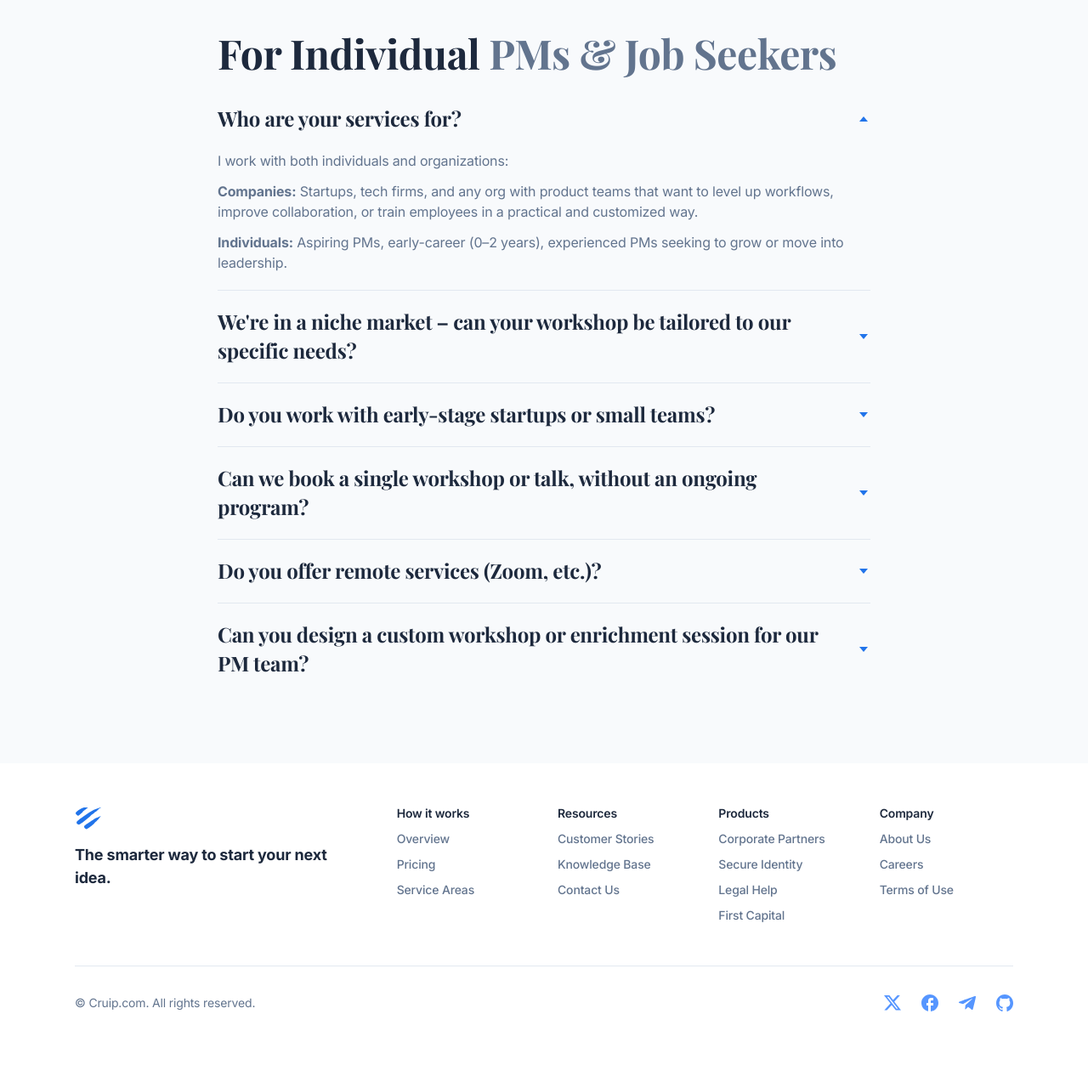
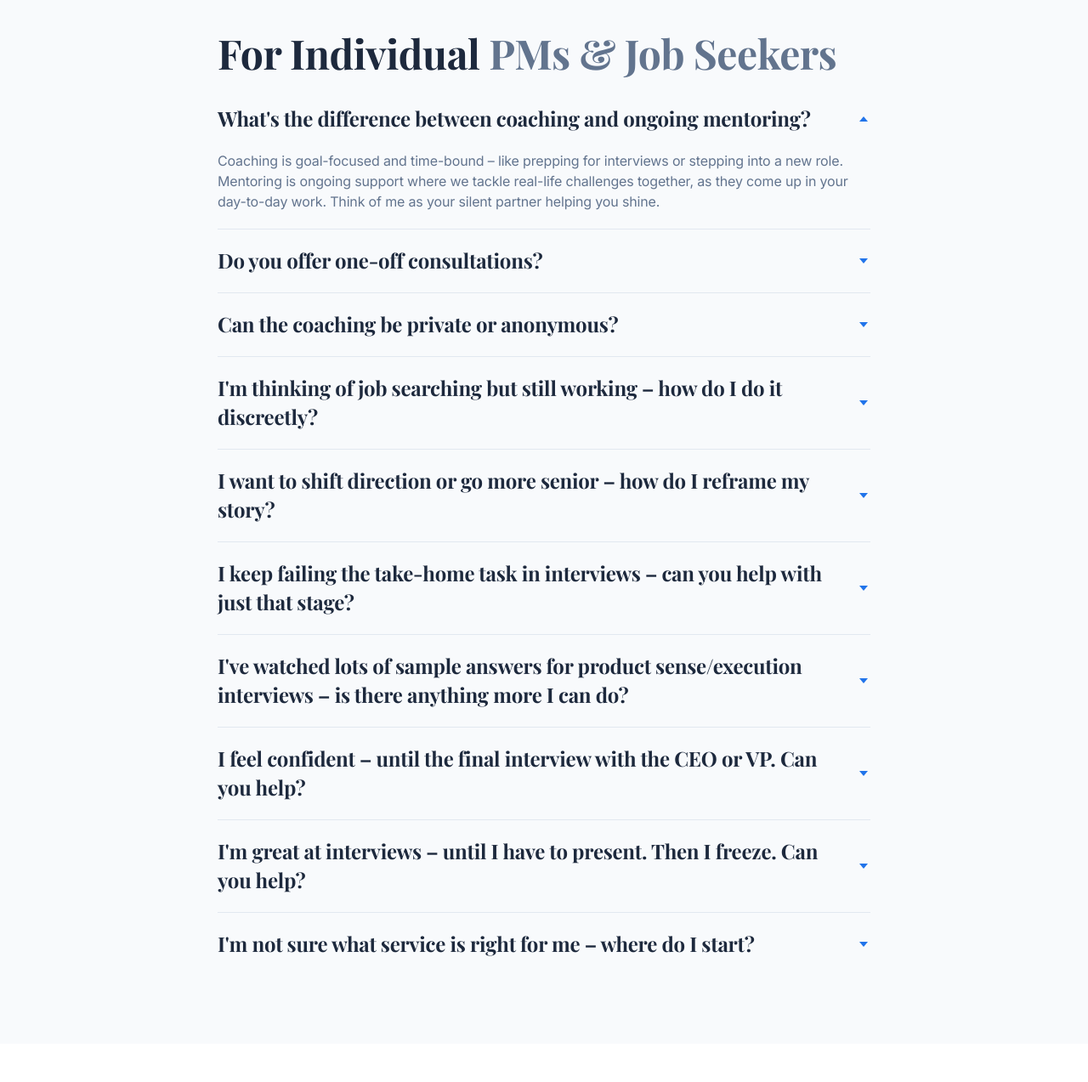
Before and after one commit to RachelFrenkelBH/RachelFrenkelBH.github.io, a website: page pricing.html in a window 1280 px wide. Shown: the part 1260-2533 px from the top of the page at 85% size. Before the commit the page ends 2483 px from the top, so only its background shows below. Drawn offline with nearby package versions, Linux system fonts and the light colour scheme; a web font is replaced by a local one.

Commit message:
pricing page

```diff
--- a/pricing.html
+++ b/pricing.html
@@ -1078,7 +1078,7 @@
                         <ul class="max-w-3xl mx-auto divide-y divide-slate-200">
                             <li x-data="{ expanded: true }">
                                 <button class="h4 font-playfair-display flex items-center justify-between w-full text-left py-5" @click="expanded = !expanded" :aria-expanded="expanded">
-                                    <span>Who are your services for?</span>
+                                    <span>What's the difference between coaching and ongoing mentoring?</span>
                                     <svg class="w-4 h-4 fill-current text-blue-600 shrink-0 ml-8" :class="{'rotate-180': expanded}" viewBox="0 0 16 16">
                                         <path d="m3 5 5 6 5-6z" />
                                     </svg>
@@ -1088,75 +1088,125 @@
                                     class="text-slate-500 overflow-hidden transition-all duration-300 ease-in-out"
                                     :style="expanded ? 'max-height: ' + $refs.item.scrollHeight + 'px; opacity: 1' : 'max-height: 0; opacity: 0'"
                                 >
-                                    <div class="pb-5">
-                                        <p class="mb-3">I work with both individuals and organizations:</p>
-                                        <p class="mb-3"><strong>Companies:</strong> Startups, tech firms, and any org with product teams that want to level up workflows, improve collaboration, or train employees in a practical and customized way.</p>
-                                        <p><strong>Individuals:</strong> Aspiring PMs, early-career (0–2 years), experienced PMs seeking to grow or move into leadership.</p>
-                                    </div>
+                                    <p class="pb-5">
+                                        Coaching is goal-focused and time-bound – like prepping for interviews or stepping into a new role. Mentoring is ongoing support where we tackle real-life challenges together, as they come up in your day-to-day work. Think of me as your silent partner helping you shine.
+                                    </p>
                                 </div>
                             </li>
                             <li x-data="{ expanded: false }">
                                 <button class="h4 font-playfair-display flex items-center justify-between w-full text-left py-5" @click="expanded = !expanded" :aria-expanded="expanded">
-                                    <span>We're in a niche market – can your workshop be tailored to our specific needs?</span>
+                                    <span>Do you offer one-off consultations?</span>
                                     <svg class="w-4 h-4 fill-current text-blue-600 shrink-0 ml-8" :class="{'rotate-180': expanded}" viewBox="0 0 16 16">
                                         <path d="m3 5 5 6 5-6z" />
                                     </svg>
                                 </button>
                                 <div x-ref="item" class="text-slate-500 overflow-hidden transition-all duration-300 ease-in-out" :style="expanded ? 'max-height: ' + $refs.item.scrollHeight + 'px; opacity: 1' : 'max-height: 0; opacity: 0'">
                                     <p class="pb-5">
-                                        Absolutely. All workshops and talks are tailored to your product domain – with relevant examples, exercises, and real conversations that address your actual challenges.
+                                        Yes! I offer short-term, focused consultations when you need clarity or feedback on something specific.
                                     </p>
                                 </div>
                             </li>
                             <li x-data="{ expanded: false }">
                                 <button class="h4 font-playfair-display flex items-center justify-between w-full text-left py-5" @click="expanded = !expanded" :aria-expanded="expanded">
-                                    <span>Do you work with early-stage startups or small teams?</span>
+                                    <span>Can the coaching be private or anonymous?</span>
                                     <svg class="w-4 h-4 fill-current text-blue-600 shrink-0 ml-8" :class="{'rotate-180': expanded}" viewBox="0 0 16 16">
                                         <path d="m3 5 5 6 5-6z" />
                                     </svg>
                                 </button>
                                 <div x-ref="item" class="text-slate-500 overflow-hidden transition-all duration-300 ease-in-out" :style="expanded ? 'max-height: ' + $refs.item.scrollHeight + 'px; opacity: 1' : 'max-height: 0; opacity: 0'">
                                     <p class="pb-5">
-                                        Yes! I've helped many young startups build product foundations, work processes, and initial product leadership.
+                                        Absolutely. I fully respect confidentiality and can work without any public exposure if you prefer.
                                     </p>
                                 </div>
                             </li>
                             <li x-data="{ expanded: false }">
                                 <button class="h4 font-playfair-display flex items-center justify-between w-full text-left py-5" @click="expanded = !expanded" :aria-expanded="expanded">
-                                    <span>Can we book a single workshop or talk, without an ongoing program?</span>
+                                    <span>I'm thinking of job searching but still working – how do I do it discreetly?</span>
                                     <svg class="w-4 h-4 fill-current text-blue-600 shrink-0 ml-8" :class="{'rotate-180': expanded}" viewBox="0 0 16 16">
                                         <path d="m3 5 5 6 5-6z" />
                                     </svg>
                                 </button>
                                 <div x-ref="item" class="text-slate-500 overflow-hidden transition-all duration-300 ease-in-out" :style="expanded ? 'max-height: ' + $refs.item.scrollHeight + 'px; opacity: 1' : 'max-height: 0; opacity: 0'">
                                     <p class="pb-5">
-                                        Of course – any service can be booked as a one-time engagement.
+                                        We'll start by examining why you're considering a change. Sometimes we can reshape your current role to meet your needs. If you decide to search, we'll craft a low-profile plan with steps you can take quietly and strategically.
                                     </p>
                                 </div>
                             </li>
                             <li x-data="{ expanded: false }">
                                 <button class="h4 font-playfair-display flex items-center justify-between w-full text-left py-5" @click="expanded = !expanded" :aria-expanded="expanded">
-                                    <span>Do you offer remote services (Zoom, etc.)?</span>
+                                    <span>I want to shift direction or go more senior – how do I reframe my story?</span>
                                     <svg class="w-4 h-4 fill-current text-blue-600 shrink-0 ml-8" :class="{'rotate-180': expanded}" viewBox="0 0 16 16">
                                         <path d="m3 5 5 6 5-6z" />
                                     </svg>
                                 </button>
                                 <div x-ref="item" class="text-slate-500 overflow-hidden transition-all duration-300 ease-in-out" :style="expanded ? 'max-height: ' + $refs.item.scrollHeight + 'px; opacity: 1' : 'max-height: 0; opacity: 0'">
                                     <p class="pb-5">
-                                        Yes – all services can be delivered remotely: talks, workshops, individual or team coaching.
+                                        We'll clarify your goals first, then shape your career story to highlight the strengths, achievements, and patterns that align with where you want to go – even if it's different from your past roles. You'll come out with a compelling narrative that feels true and works.
                                     </p>
                                 </div>
                             </li>
                             <li x-data="{ expanded: false }">
                                 <button class="h4 font-playfair-display flex items-center justify-between w-full text-left py-5" @click="expanded = !expanded" :aria-expanded="expanded">
-                                    <span>Can you design a custom workshop or enrichment session for our PM team?</span>
+                                    <span>I keep failing the take-home task in interviews – can you help with just that stage?</span>
                                     <svg class="w-4 h-4 fill-current text-blue-600 shrink-0 ml-8" :class="{'rotate-180': expanded}" viewBox="0 0 16 16">
                                         <path d="m3 5 5 6 5-6z" />
                                     </svg>
                                 </button>
                                 <div x-ref="item" class="text-slate-500 overflow-hidden transition-all duration-300 ease-in-out" :style="expanded ? 'max-height: ' + $refs.item.scrollHeight + 'px; opacity: 1' : 'max-height: 0; opacity: 0'">
                                     <p class="pb-5">
-                                        Definitely. Let's start with a short call and find the topic and format that suits your goals, context, and team maturity.
+                                        Yes. I offer focused support for take-home assignments – from understanding the brief to refining your answers, improving the structure and narrative, rehearsing your delivery, and getting real feedback. Many PMs have nailed this stage after working with me.
+                                    </p>
+                                </div>
+                            </li>
+                            <li x-data="{ expanded: false }">
+                                <button class="h4 font-playfair-display flex items-center justify-between w-full text-left py-5" @click="expanded = !expanded" :aria-expanded="expanded">
+                                    <span>I've watched lots of sample answers for product sense/execution interviews – is there anything more I can do?</span>
+                                    <svg class="w-4 h-4 fill-current text-blue-600 shrink-0 ml-8" :class="{'rotate-180': expanded}" viewBox="0 0 16 16">
+                                        <path d="m3 5 5 6 5-6z" />
+                                    </svg>
+                                </button>
+                                <div x-ref="item" class="text-slate-500 overflow-hidden transition-all duration-300 ease-in-out" :style="expanded ? 'max-height: ' + $refs.item.scrollHeight + 'px; opacity: 1' : 'max-height: 0; opacity: 0'">
+                                    <p class="pb-5">
+                                        Absolutely. Frameworks like CIRCLES, STAR, or GIST can help, but the key is finding one that feels natural to you. We'll pick the best fit, customize your approach, and practice until you feel confident and compelling.
+                                    </p>
+                                </div>
+                            </li>
+                            <li x-data="{ expanded: false }">
+                                <button class="h4 font-playfair-display flex items-center justify-between w-full text-left py-5" @click="expanded = !expanded" :aria-expanded="expanded">
+                                    <span>I feel confident – until the final interview with the CEO or VP. Can you help?</span>
+                                    <svg class="w-4 h-4 fill-current text-blue-600 shrink-0 ml-8" :class="{'rotate-180': expanded}" viewBox="0 0 16 16">
+                                        <path d="m3 5 5 6 5-6z" />
+                                    </svg>
+                                </button>
+                                <div x-ref="item" class="text-slate-500 overflow-hidden transition-all duration-300 ease-in-out" :style="expanded ? 'max-height: ' + $refs.item.scrollHeight + 'px; opacity: 1' : 'max-height: 0; opacity: 0'">
+                                    <p class="pb-5">
+                                        Yes. We'll work on what senior leaders really care about – big-picture thinking, business language, executive presence. We'll translate your experience into their language, and rehearse until you feel ready.
+                                    </p>
+                                </div>
+                            </li>
+                            <li x-data="{ expanded: false }">
+                                <button class="h4 font-playfair-display flex items-center justify-between w-full text-left py-5" @click="expanded = !expanded" :aria-expanded="expanded">
+                                    <span>I'm great at interviews – until I have to present. Then I freeze. Can you help?</span>
+                                    <svg class="w-4 h-4 fill-current text-blue-600 shrink-0 ml-8" :class="{'rotate-180': expanded}" viewBox="0 0 16 16">
+                                        <path d="m3 5 5 6 5-6z" />
+                                    </svg>
+                                </button>
+                                <div x-ref="item" class="text-slate-500 overflow-hidden transition-all duration-300 ease-in-out" :style="expanded ? 'max-height: ' + $refs.item.scrollHeight + 'px; opacity: 1' : 'max-height: 0; opacity: 0'">
+                                    <p class="pb-5">
+                                        Yes! We'll build your presentation, practice the delivery, and boost your confidence. I give feedback on slides, storytelling, body language, and tone – so you can own the room.
+                                    </p>
+                                </div>
+                            </li>
+                            <li x-data="{ expanded: false }">
+                                <button class="h4 font-playfair-display flex items-center justify-between w-full text-left py-5" @click="expanded = !expanded" :aria-expanded="expanded">
+                                    <span>I'm not sure what service is right for me – where do I start?</span>
+                                    <svg class="w-4 h-4 fill-current text-blue-600 shrink-0 ml-8" :class="{'rotate-180': expanded}" viewBox="0 0 16 16">
+                                        <path d="m3 5 5 6 5-6z" />
+                                    </svg>
+                                </button>
+                                <div x-ref="item" class="text-slate-500 overflow-hidden transition-all duration-300 ease-in-out" :style="expanded ? 'max-height: ' + $refs.item.scrollHeight + 'px; opacity: 1' : 'max-height: 0; opacity: 0'">
+                                    <p class="pb-5">
+                                        Just reach out. A short conversation is all we need to find the best fit for you.
                                     </p>
                                 </div>
                             </li>
```
